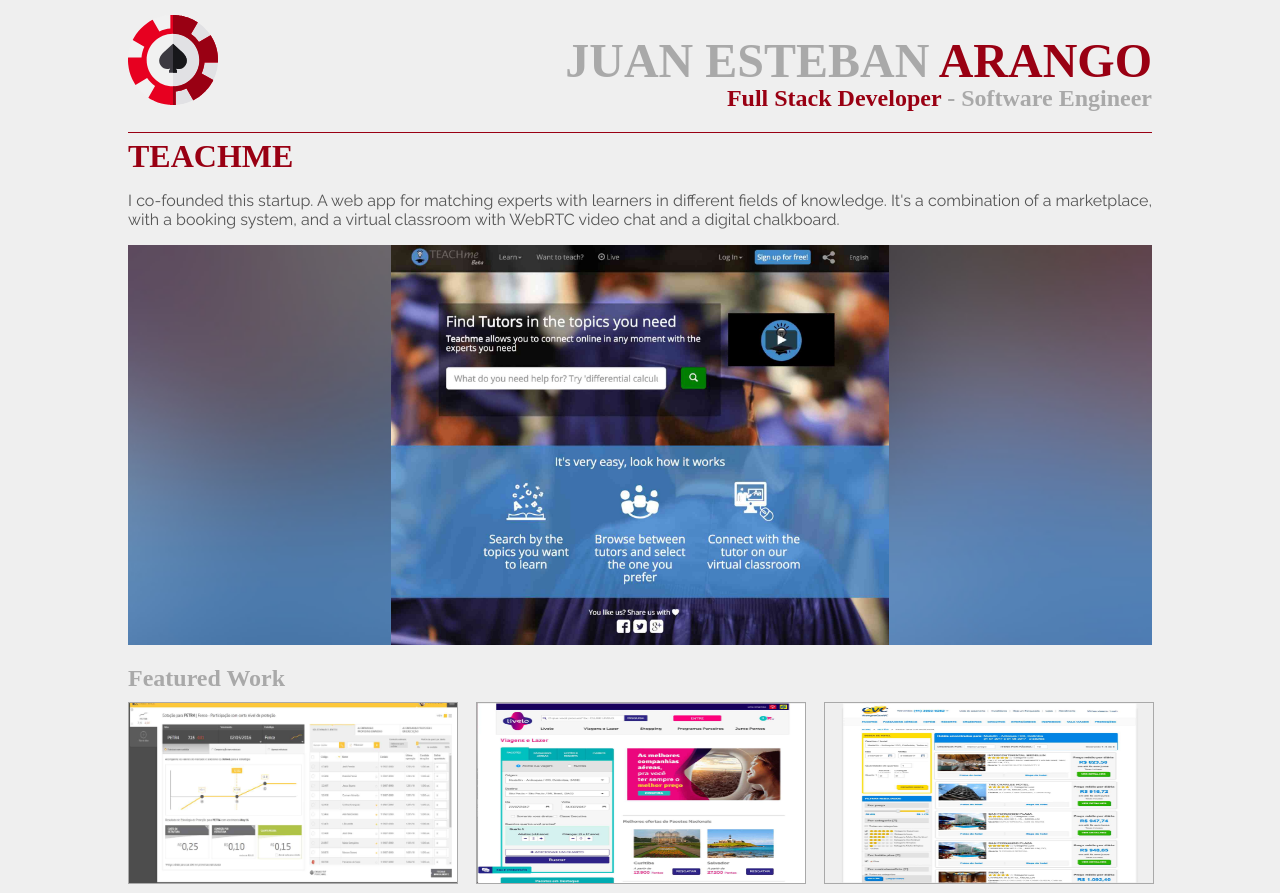
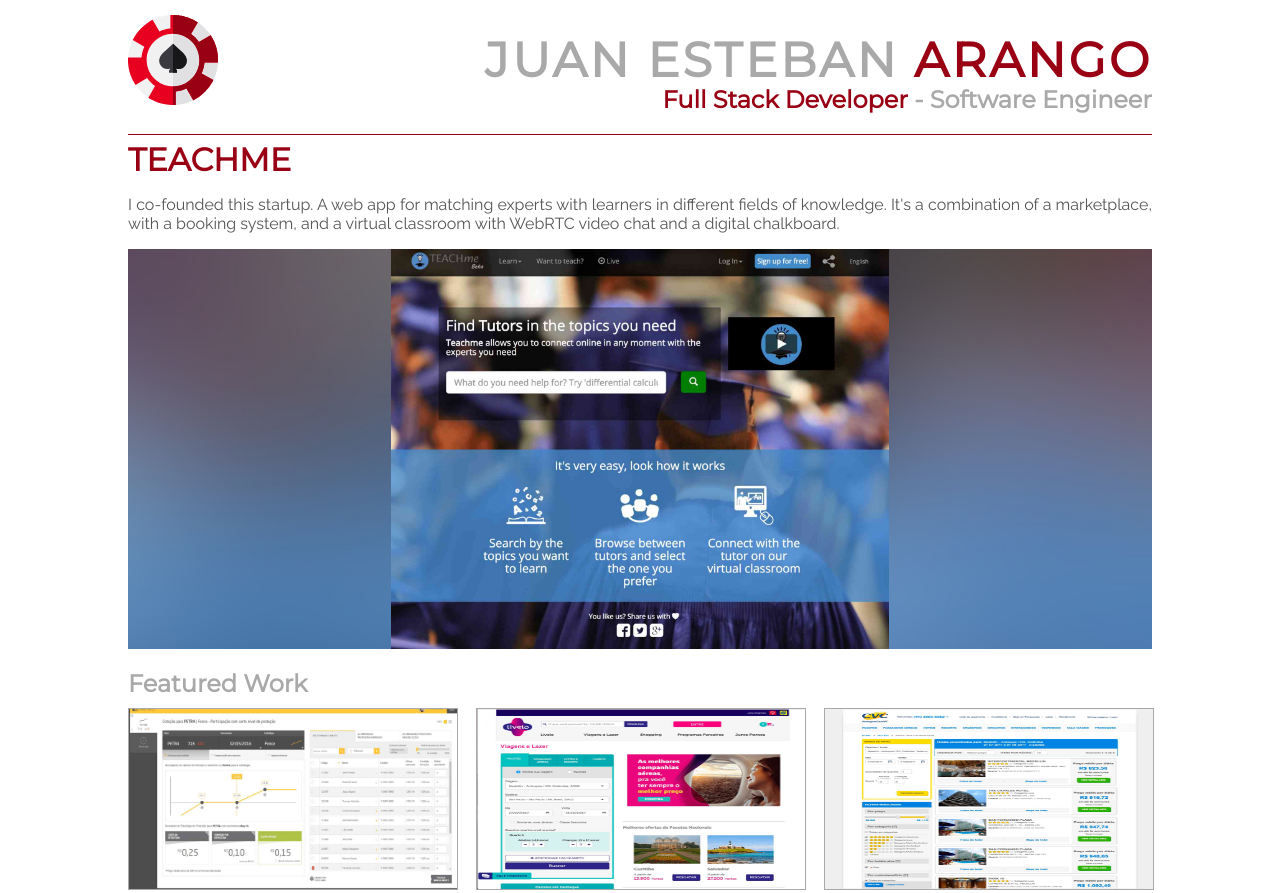
Before and after one commit to juanesarango/portfolio-project, a website: page index.html in a window 1280 px wide. Shown: the top 893 px of the page. Drawn offline with Linux system fonts and the light colour scheme; a web font is replaced by a local one.

Commit message:
Added font monserrat to titles

```diff
--- a/css/style.css
+++ b/css/style.css
@@ -2,7 +2,6 @@
 
 body {
   margin: 0px;
-  background-color: #EFEFEF;
   color: #A9A9A9;
 }
 
@@ -31,6 +30,8 @@
   font-size: 2em;
   margin: 0px;
   text-align: right;
+  font-family: 'Montserrat', sans-serif;
+  letter-spacing: 3px;
 }
 
 header span{
@@ -39,6 +40,7 @@
 
 header h2 {
   text-align: right;
+  font-family: 'Montserrat', sans-serif;
 }
 
 .main-work h2 {
@@ -46,6 +48,7 @@
   font-size: 2em;
   text-transform: uppercase;
   color: #990013;
+  font-family: 'Montserrat', sans-serif;
 }
 
 figcaption {
@@ -82,11 +85,13 @@
 
 .featured-work-title {
   margin-bottom: 10px;
+  font-family: 'Montserrat', sans-serif;
 }
 
 .featured-work {
   display: flex;
   flex-wrap: wrap;
+  font-family: 'Montserrat', sans-serif;
 }
 
 .image-container {
--- a/index.html
+++ b/index.html
@@ -16,7 +16,7 @@
 
   <link rel="shortcut icon" href="img/img_fullsize/fixed/favicon.ico">
   <link rel="stylesheet" href="css/style.css" />
-  <link href="https://fonts.googleapis.com/css?family=Raleway" rel="stylesheet">
+  <link href="https://fonts.googleapis.com/css?family=Montserrat|Raleway" rel="stylesheet">
 </head>
 
 <body>
```
